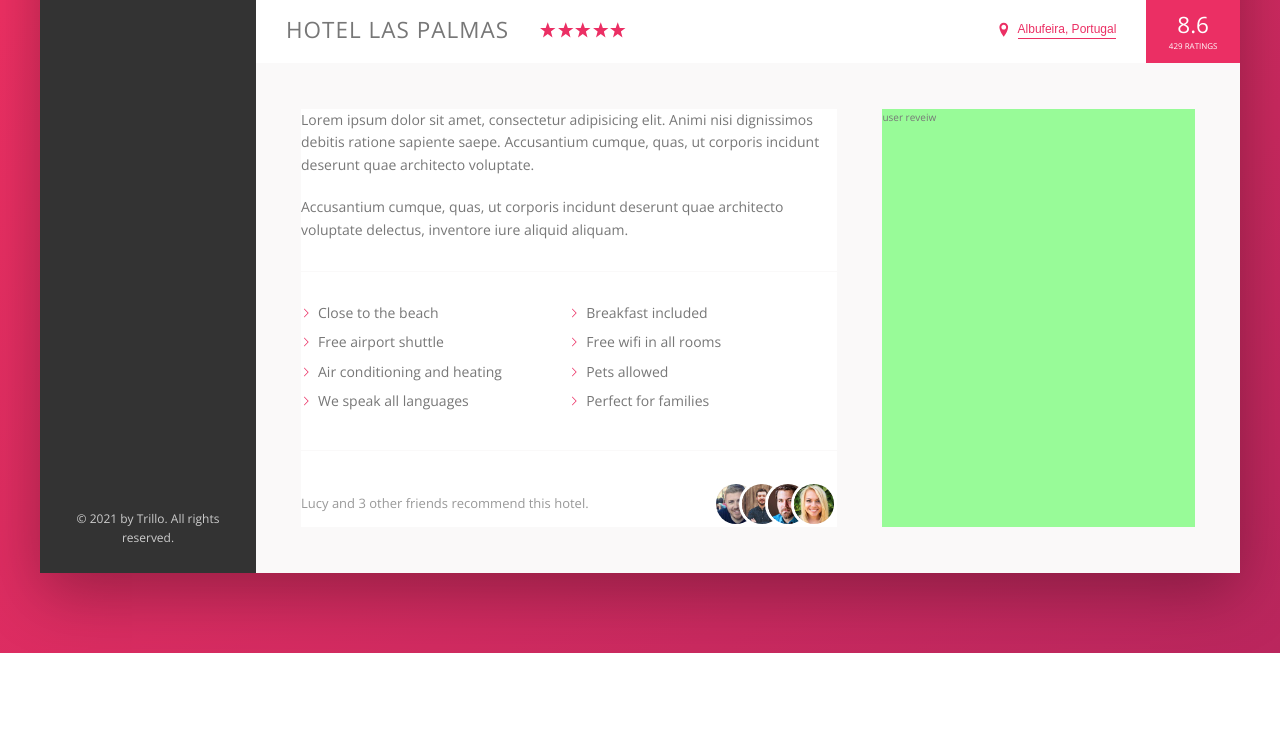
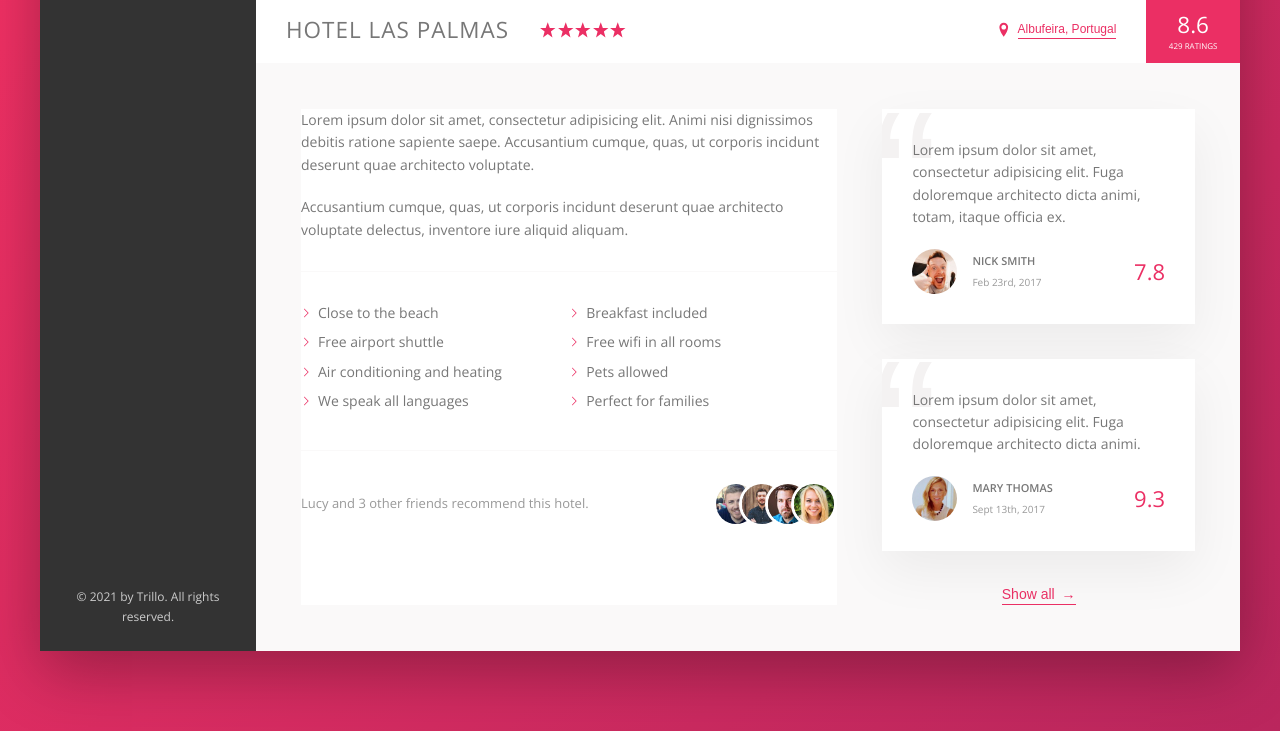
Before and after one commit to chloemk/Trillo, a website: page index.html in a window 1280 px wide. Shown: the part 538-1269 px from the top of the page. Before the commit the page ends 1191 px from the top, so only its background shows below. Drawn offline with nearby package versions, Linux system fonts and the light colour scheme.

Commit message:
build: create user review section

```diff
--- a/index.html
+++ b/index.html
@@ -166,7 +166,35 @@
                         </div>
 
                         <div class="user-reviews">
-                            user reveiw
+                            <figure class="review">
+                                <blockquote class="review__text">
+                                    Lorem ipsum dolor sit amet, consectetur adipisicing elit. Fuga doloremque architecto dicta animi, totam, itaque officia ex.
+                                </blockquote>
+                                <figcaption class="review__user">
+                                    <img src="img/user-1.jpg" alt="User 1" class="review__photo">
+                                    <div class="review__user-box">
+                                        <p class="review__user-name">Nick Smith</p>
+                                        <p class="review__user-date">Feb 23rd, 2017</p>
+                                    </div>
+                                    <div class="review__rating">7.8</div>
+                                </figcaption>
+                            </figure>
+
+                            <figure class="review">
+                                <blockquote class="review__text">
+                                    Lorem ipsum dolor sit amet, consectetur adipisicing elit. Fuga doloremque architecto dicta animi.
+                                </blockquote>
+                                <figcaption class="review__user">
+                                    <img src="img/user-2.jpg" alt="User 1" class="review__photo">
+                                    <div class="review__user-box">
+                                        <p class="review__user-name">Mary Thomas</p>
+                                        <p class="review__user-date">Sept 13th, 2017</p>
+                                    </div>
+                                    <div class="review__rating">9.3</div>
+                                </figcaption>
+                            </figure>
+
+                            <button class="btn-inline">Show all <span>&rarr;</span></button>
                         </div>
                     </div>
                 </main>
--- a/sass/_components.scss
+++ b/sass/_components.scss
@@ -383,3 +383,66 @@
         }
     }
 }
+
+//////////////////////////////////////
+// REVIEWS
+.review {
+    background-color: #fff;
+    box-shadow: var(--shadow-light);
+    padding: 3rem;
+    margin-bottom: 3.5rem;
+    position: relative;
+    overflow: hidden;
+
+    &__text {
+        margin-bottom: 2rem;
+        z-index: 10;
+        position: relative;
+    }
+
+    &__user {
+        display: flex;
+        align-items: center;
+    }
+
+    &__photo {
+        height: 4.5rem;
+        width: 4.5rem;
+        border-radius: 50%;
+        margin-right: 1.5rem;
+    }
+
+    &__user-box {
+        margin-right: auto;
+    }
+
+    &__user-name {
+        font-size: 1.1rem;
+        font-weight: 600;
+        text-transform: uppercase;
+        margin-bottom: 0.4rem;
+    }
+
+    &__user-date {
+        font-size: 1rem;
+        color: var(--color-grey-dark-3);
+    }
+
+    &__rating {
+        color: var(--color-primary);
+        font-size: 2.2rem;
+        font-weight: 300;
+    }
+
+    &::before {
+        content: "\201C";
+        position: absolute;
+        top: -2.75rem;
+        left: -1rem;
+        line-height: 1;
+        font-size: 20rem;
+        color: var(--color-grey-light-2);
+        font-family: sans-serif;
+        z-index: 1;
+    }
+}
--- a/sass/_layout.scss
+++ b/sass/_layout.scss
@@ -39,6 +39,7 @@
 }
 
 .detail {
+    font-size: 1.4rem;
     display: flex;
     padding: 4.5rem;
     background-color: var(--color-grey-light-1);
@@ -46,13 +47,15 @@
 }
 
 .description {
-    font-size: 1.4rem;
     background-color: #fff;
     box-shadow: --shadow-light;
     flex: 0 0 60%;
     margin-right: 4.5rem;
 }
 .user-reviews {
-    background-color: palegreen;
     flex: 1;
+
+    display: flex;
+    flex-direction: column;
+    align-items: center;
 }
```
Also changed, not shown: css/style.css.
